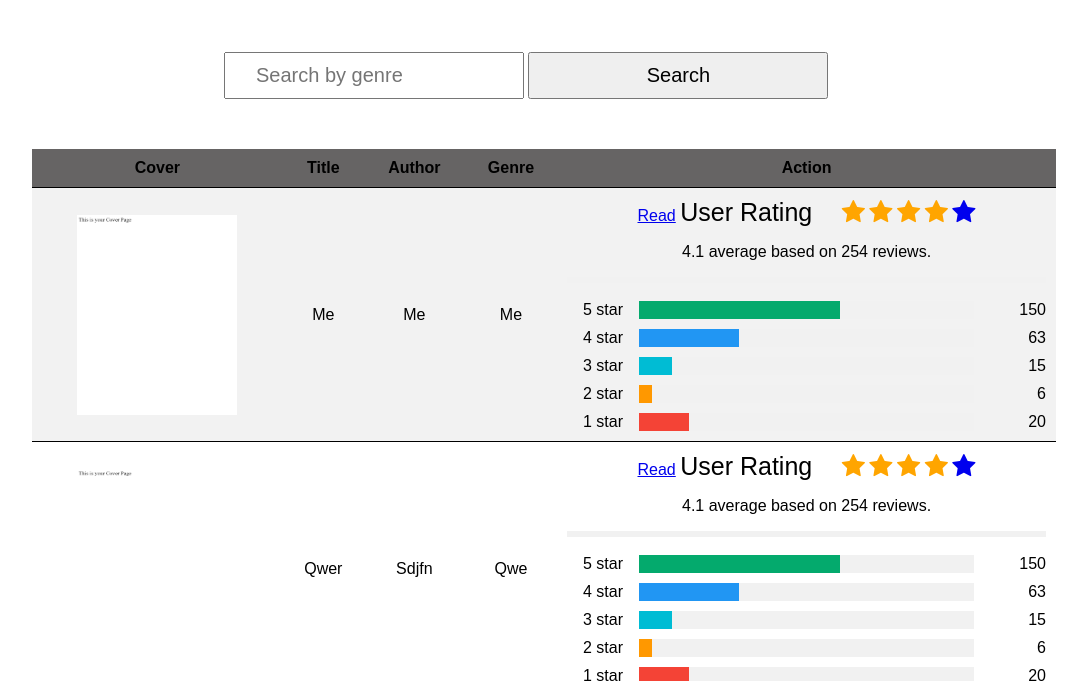
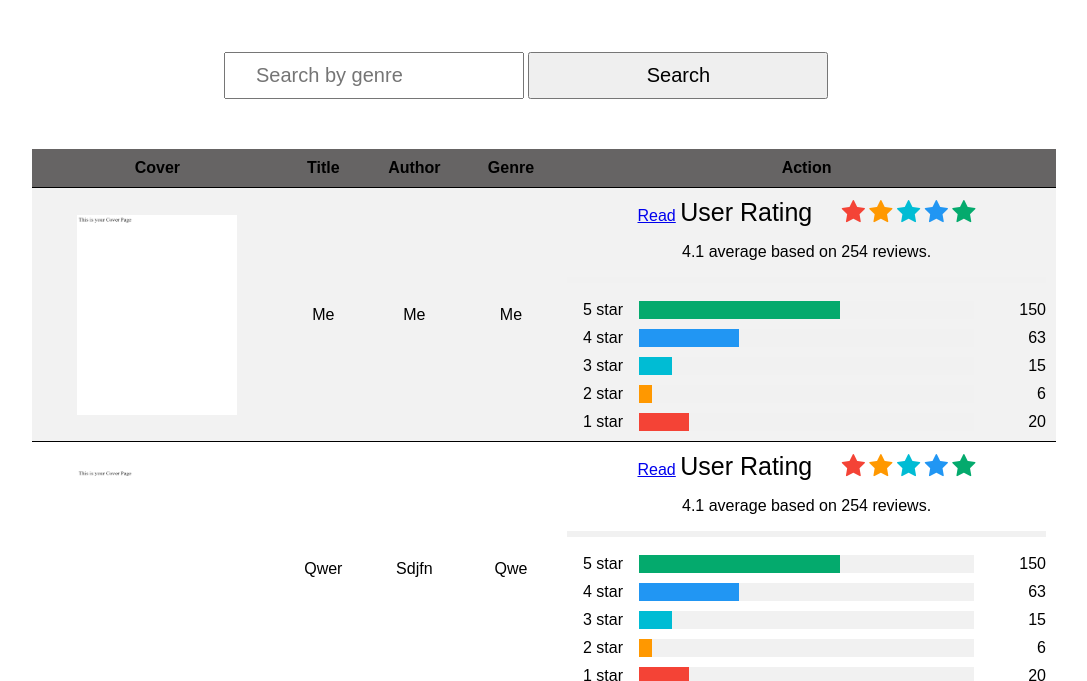
Before and after one commit to PrathamSHAR/E-Book-Maker, a Django app: page /bookscollection/ in a window 1280 px wide. Shown: the part 286-967 px from the top of the page, without its empty margins (96-1183 px from the left). Run offline with Django 4.2, Linux system fonts and the light colour scheme; data comes from the database, SQL or seed files in the repository.

Commit message:
rating ui done

```diff
--- a/texteditor_upload/templates/show.html
+++ b/texteditor_upload/templates/show.html
@@ -106,11 +106,11 @@ body {
                     <td><a href="/media/{{x.file}}" >Read</a>
 
 <span class="heading">User Rating</span>
-<span class="fa fa-star checked"></span>
-<span class="fa fa-star checked"></span>
-<span class="fa fa-star checked"></span>
-<span class="fa fa-star checked"></span>
-<a href="/rate?5" ><span class="fa fa-star" ></span></a>
+<span class="fa fa-star checked" style="color:#f44336"></span>
+<span class="fa fa-star checked" style="color:#ff9800"></span>
+<span class="fa fa-star checked" style="color:#00bcd4"></span>
+<a href="/rate?r=4" style="color:#2196F3"><span class="fa fa-star"></span></a>
+<a href="/rate?r=5" style="color:#04AA6D"><span class="fa fa-star" ></span></a>
 <p>4.1 average based on 254 reviews.</p>
 <hr style="border:3px solid #f1f1f1">
 
--- a/texteditor_upload/urls.py
+++ b/texteditor_upload/urls.py
@@ -12,7 +12,7 @@ urlpatterns=[
     path('bookscollection/',views.show,name='Books Collection'),
     path(r'^$', search, name='search'),
     path('submission/',views.submission,name='submission'),
-    path('rate=<int:r>',views.rate,name='rate'),
+    path('rate/',views.rate,name='rate'),
 
 
 ]
```
